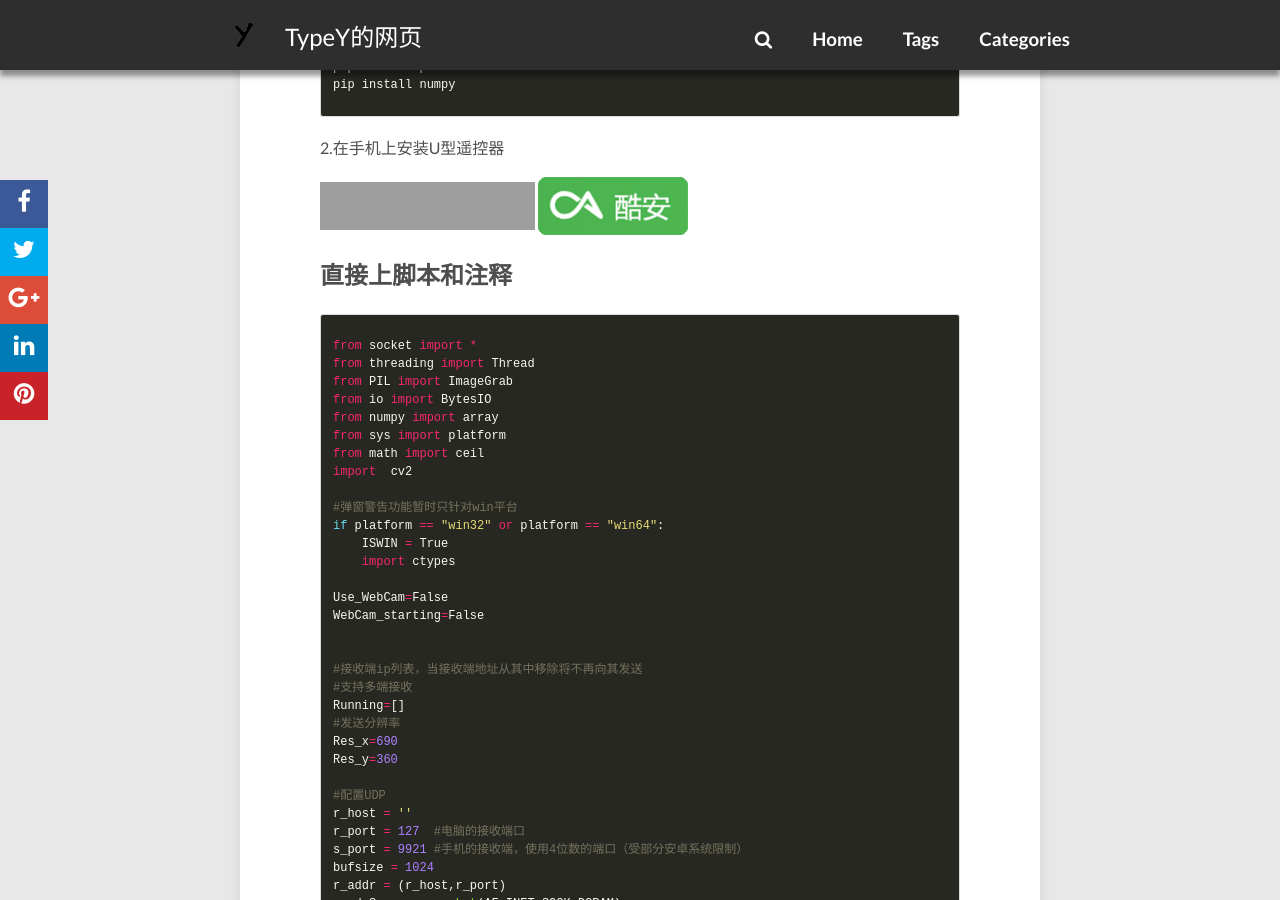
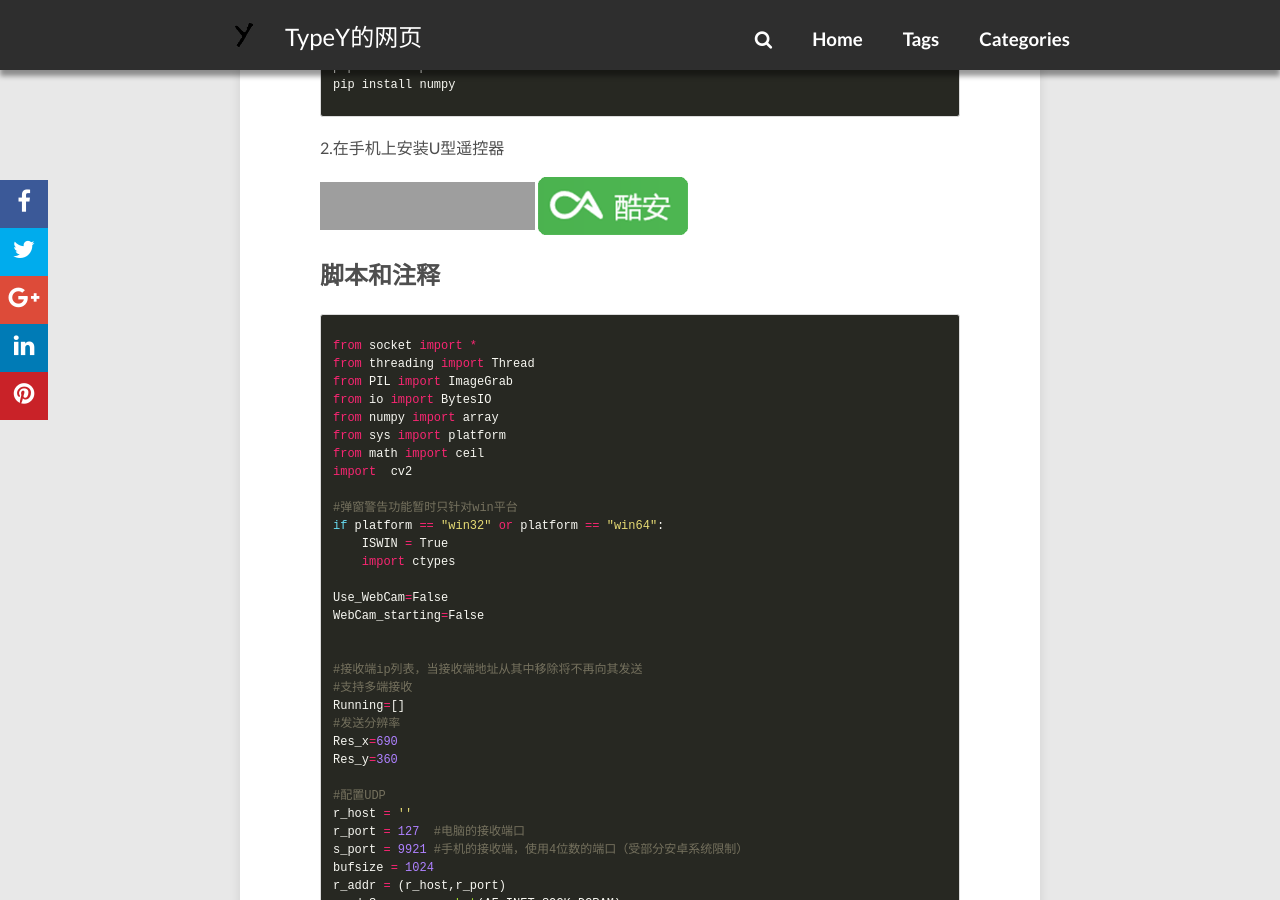
Before and after one commit to yanfeiwong/Typey.github.io, a Jekyll site: the page built from _posts/2020-4-10-熊孩子监视器(U型遥控器，Python 3) .md, in a window 1280 px wide and 900 px high, scrolled down 2076 px, cut to the strip 0-900 px from the top of the window. Built offline with Jekyll 4.4.1, drawn with Linux system fonts in a browser that asks for light colours; nearby versions of some CDN libraries; comment, search, counter and statistics services are not loaded; grey boxes are pictures that could not be loaded.

Commit message:
Update 2020-4-10-熊孩子监视器(U型遥控器，Python 3) .md

```diff
--- a/_posts/2020-4-10-熊孩子监视器(U型遥控器，Python 3) .md
+++ b/_posts/2020-4-10-熊孩子监视器(U型遥控器，Python 3) .md
@@ -48,7 +48,7 @@ pip install numpy
 <script async src="//pagead2.googlesyndication.com/pagead/js/adsbygoogle.js"></script>
 
 
-## 直接上脚本和注释
+## 脚本和注释
 
 {% highlight python %}
 from socket import *
```
